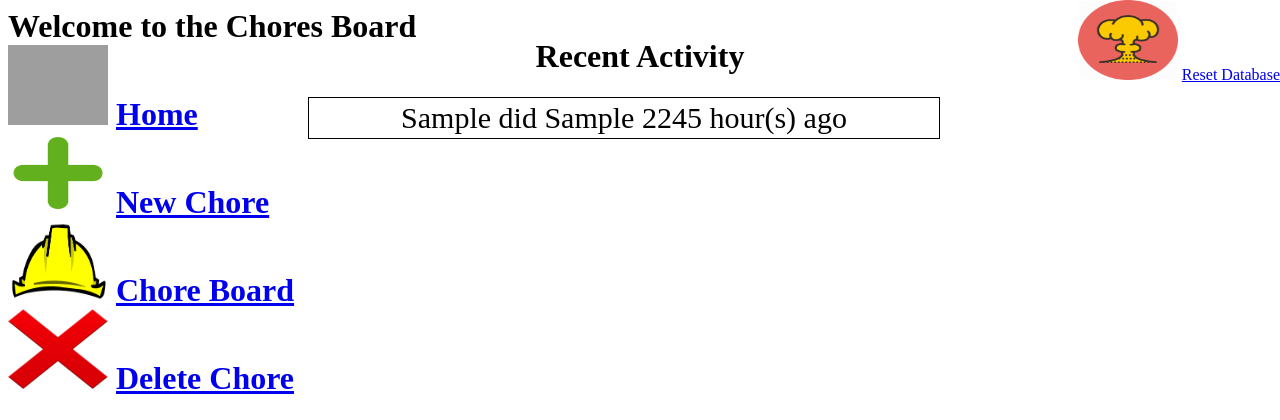
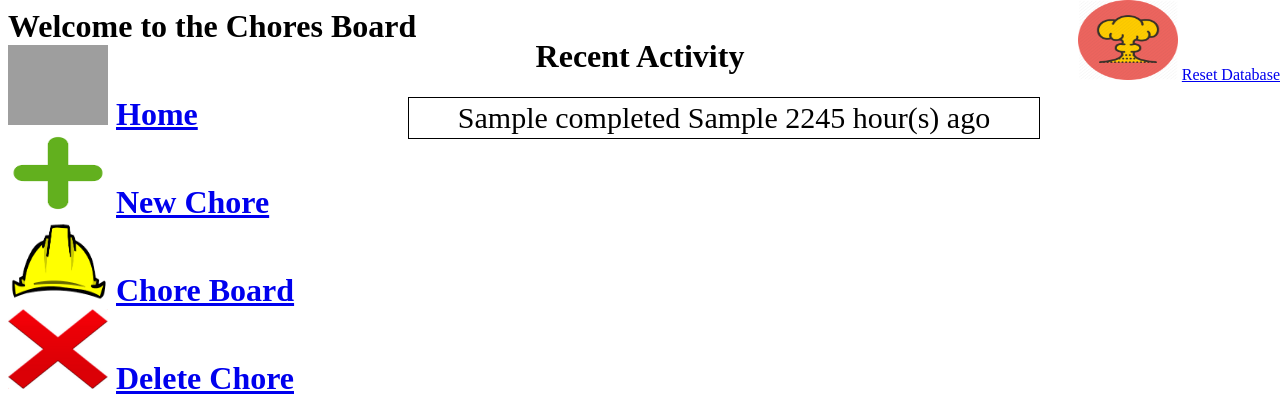
Before and after one commit to Joelllllll/chore_board, a Flask app: page / in a window 1280 px wide. Shown: the top 420 px of the page. Run offline with Flask 2, Linux system fonts and the light colour scheme; tables that the repository leaves empty hold one stand-in row (values such as "Sample post"); grey boxes are pictures that could not be loaded.

Commit message:
spacing on recent activity table

```diff
--- a/templates/home.html
+++ b/templates/home.html
@@ -5,10 +5,10 @@
     <h1>
         <h1 align="center" style="margin-top:-380">Recent Activity</h1>
         <!-- Recent Activity -->
-            <table style="width:50%;border:1px solid black;margin-left:300;margin-right:auto;margin-top:0;padding-top:0" align="center">
+            <table style="width:50%;border:1px solid black;margin-left:400;margin-right:0;margin-top:0;padding-top:0" align="center">
                 {% for item in data %}
                     <tr>
-                        <td style="font-size:30px;text-align:center">{{item.user}} did {{item.chore}} {{item.diff}} hour(s) ago</td>
+                        <td style="font-size:30px;text-align:center">{{item.user}} completed {{item.chore}} {{item.diff}} hour(s) ago</td>
                     </tr>
                 {% endfor %}
             </table>
```
